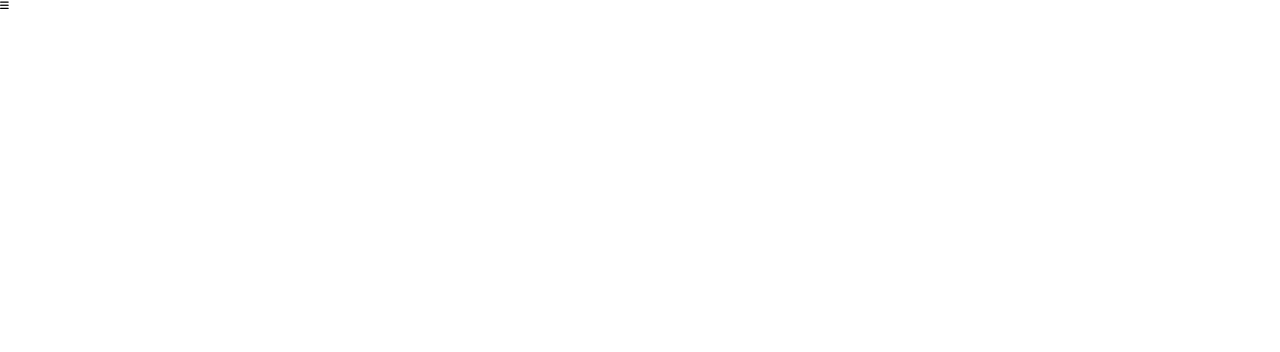
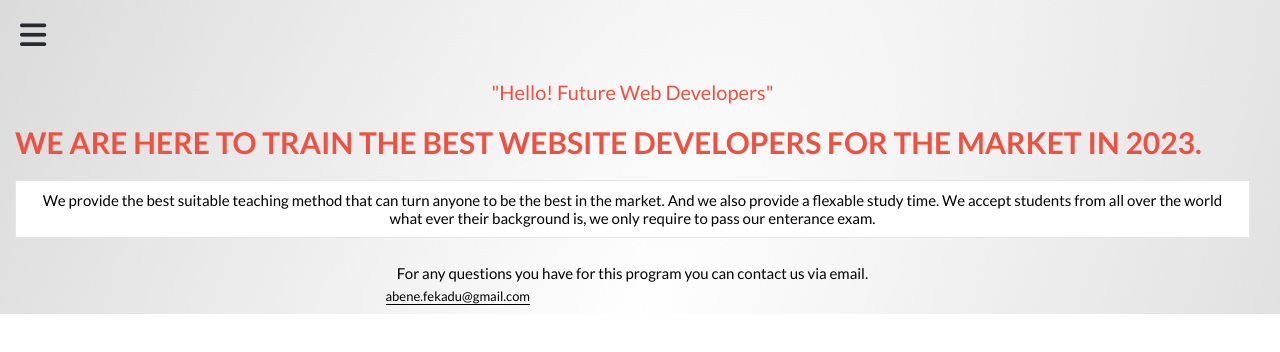
Before and after one commit to Sofinaye/Capstone, a website: page about.html in a window 1280 px wide. Drawn offline with Linux system fonts and the light colour scheme.

Commit message:
Add about front page structure and style

```diff
--- a/about.css
+++ b/about.css
@@ -10,3 +10,62 @@ html {
   margin: 0;
   box-sizing: inherit;
 }
+
+.about-front {
+  background: url("./img/white-radial-gradient-a5802da1.jpg");
+  background-repeat: no-repeat;
+  background-size: cover;
+}
+
+.nav {
+  padding: 1rem;
+  position: fixed;
+}
+
+.nav i {
+  font-size: 3rem;
+  color: #272a31;
+  padding: 1rem;
+}
+
+.about-front-body {
+  padding: 6rem 3rem 1rem 1.5rem;
+  font-family: 'Lato';
+}
+
+.about-front-disc {
+  font-size: 2rem;
+  color: #ec5242;
+  text-align: center;
+  padding: 2rem;
+}
+
+.about-front-heading {
+  font-size: 3rem;
+  color: #ec5242;
+  font-weight: 700;
+}
+
+.about-front-disc2 {
+  margin-top: 2rem;
+  border: 1px solid rgb(230, 228, 228);
+  background: #fff;
+  font-size: 1.5rem;
+  text-align: center;
+  padding: 1rem;
+}
+
+.about-front-contact {
+  margin-top: 2rem;
+  font-size: 1.5rem;
+  text-align: center;
+  line-height: 3rem;
+}
+
+.front-contact {
+  text-decoration: none;
+  font-size: 1.3rem;
+  margin-left: 30%;
+  color: #000;
+  border-bottom: 1px solid #000;
+}
--- a/about.html
+++ b/about.html
@@ -16,6 +16,13 @@
     <nav class="nav">
       <i class="fa-solid fa-bars"></i>
     </nav>
+    <div class="about-front-body">
+      <p class="about-front-disc">"Hello! Future Web Developers"</p>
+      <h1 class="about-front-heading">WE ARE HERE TO TRAIN THE BEST WEBSITE<span> DEVELOPERS FOR THE MARKET</span> IN 2023.</h1>
+      <p class="about-front-disc2">We provide the best suitable teaching method that can turn anyone to be the best in the market. And we also provide a flexable study time. We accept students from all over the world what ever their background is, we only require to pass our enterance exam.</p>
+      <p class="about-front-contact">For any questions you have for this program you can contact us via email.</p>
+      <a href="#" class="front-contact">abene.fekadu@gmail.com</a>
+    </div>
   </section>
 </body>
 </html>
```
